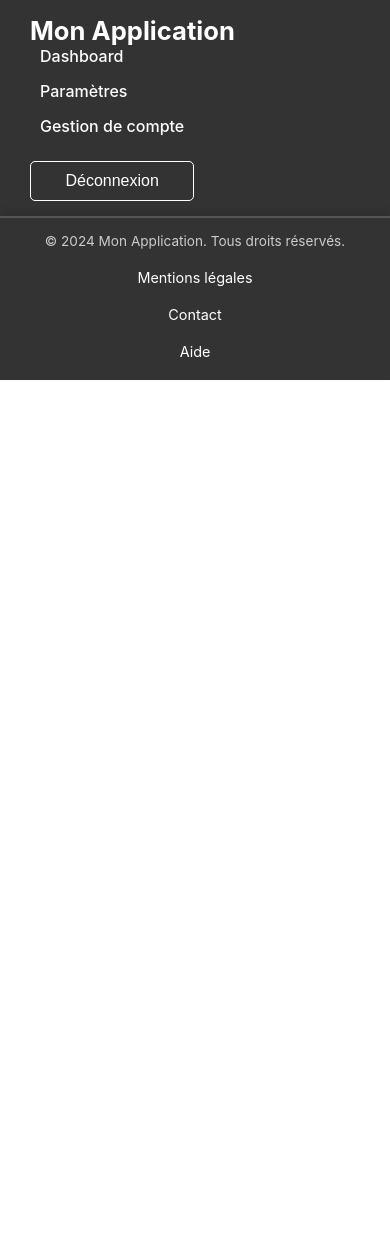
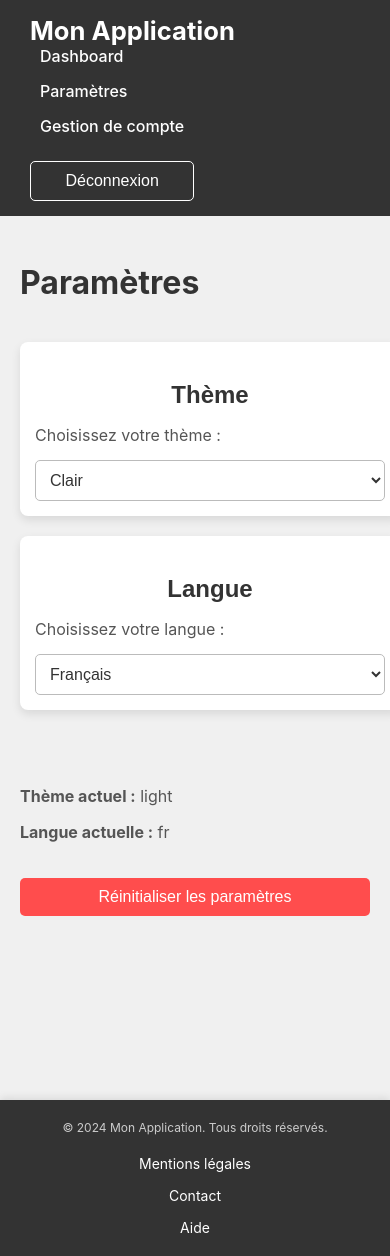
Before and after one commit to nicolasdraperi/Projet-Ipssi, a React (Create React App) app in the folder projet-ipssifront/: page /settings in a window 390 px wide. Before the commit the page ends 844 px from the top, so only its background shows below. Built offline with nearby package versions, Linux system fonts and the light colour scheme.

Commit message:
setting et mentions legales falll

```diff
--- a/projet-ipssifront/src/App.js
+++ b/projet-ipssifront/src/App.js
@@ -6,6 +6,8 @@ import UserDashboard from './pages/UserDashboard';  // Import du Dashboard
 import LoginPage from './pages/LoginPage';  // Import de la page de connexion
 import SignupPage from './pages/SignupPage';  // Import de la page d'inscription
 import AccountManagement from './pages/AccountManagement';  // Import de la page de gestion du compte
+import MentionsLegales from './pages/MentionsLegales';  // Importez la page Mentions légales
+import SettingsPage from './pages/SettingsPage';  // Assurez-vous que le chemin est correct
 
 const App = () => {
     const [isAuthenticated, setIsAuthenticated] = useState(!!localStorage.getItem('token'));
@@ -39,6 +41,12 @@ const App = () => {
                     {/* Route pour la gestion du compte, accessible seulement si l'utilisateur est authentifié */}
                     <Route path="/account" element={isAuthenticated ? <AccountManagement /> : <Navigate to="/login" />} />
 
+                    {/* Route pour les mentions légales */}
+                    <Route path="/mentions-legales" element={<MentionsLegales />} />
+
+                    <Route path="/settings" element={<SettingsPage />} /> {/* Associez SettingsPage à la route */}
+
+
                     {/* Redirection de la route "/" vers le Dashboard si l'utilisateur est authentifié, sinon vers /login */}
                     <Route path="/" element={isAuthenticated ? <Navigate to="/dashboard" /> : <Navigate to="/login" />} />
                 </Routes>
--- a/projet-ipssifront/src/assets/css/Footer.css
+++ b/projet-ipssifront/src/assets/css/Footer.css
@@ -1,55 +1,56 @@
-/* Style du footer */
+/* Conteneur principal du footer */
 .footer {
     background-color: #333;
     color: white;
-    padding: 20px;
+    padding: 20px 0;
     text-align: center;
-    border-top: 2px solid #555;
-    box-shadow: 0 -4px 8px rgba(0, 0, 0, 0.1); /* Effet d'ombre subtile pour le design */
+    position: relative;
+    bottom: 0;
+    width: 100%;
+    box-shadow: 0 -2px 8px rgba(0, 0, 0, 0.1);
 }
 
+/* Texte de copyright */
 .footer p {
     margin: 0;
-    font-size: 1rem; /* Légèrement agrandi pour une meilleure lisibilité */
-    color: #ccc; /* Couleur plus douce pour le texte */
+    padding-bottom: 10px;
+    font-size: 14px;
+    color: #ccc;
 }
 
+/* Conteneur des liens du footer */
 .footer-links {
-    margin-top: 15px;
     display: flex;
     justify-content: center;
-    gap: 20px; /* Ajout d'espace entre les liens */
+    gap: 30px; /* Espace entre chaque lien */
+    margin-top: 10px;
 }
 
+/* Style pour les liens du footer */
 .footer-links a {
-    color: white;
-    font-size: 0.95rem;
     text-decoration: none;
-    padding: 5px 10px;
-    transition: color 0.3s ease, transform 0.3s ease; /* Effet de transition fluide */
+    color: #fff;
+    font-size: 16px;
+    transition: color 0.3s ease;
 }
 
+/* Effet hover sur les liens */
 .footer-links a:hover {
-    color: #007bff;
-    transform: scale(1.1); /* Agrandissement subtil lors du survol */
+    color: #007bff; /* Change la couleur au survol */
 }
 
-/* Responsivité pour petits écrans */
-@media (max-width: 768px) {
-    .footer {
-        padding: 15px 10px;
-    }
-
+/* Réglage des styles pour les petits écrans */
+@media (max-width: 600px) {
     .footer-links {
         flex-direction: column;
-        gap: 10px; /* Espacement vertical pour mobile */
+        gap: 15px; /* Espacement réduit sur mobile */
     }
 
     .footer p {
-        font-size: 0.85rem;
+        font-size: 12px;
     }
 
     .footer-links a {
-        font-size: 0.9rem;
+        font-size: 14px;
     }
 }
--- /dev/null
+++ b/projet-ipssifront/src/assets/css/MentionsLegales.css
@@ -0,0 +1,45 @@
+.mentions-legales {
+    max-width: 800px;
+    margin: 50px auto;
+    padding: 20px;
+    background-color: #ffffff;
+    border-radius: 10px;
+    box-shadow: 0px 4px 8px rgba(0, 0, 0, 0.1);
+    line-height: 1.6;
+    color: #333;
+}
+
+.mentions-legales h1 {
+    text-align: center;
+    font-size: 2.5rem;
+    margin-bottom: 20px;
+    color: #007bff;
+}
+
+.mentions-legales section {
+    margin-bottom: 30px;
+}
+
+.mentions-legales h2 {
+    font-size: 1.8rem;
+    margin-bottom: 10px;
+    color: #0056b3;
+}
+
+.mentions-legales p {
+    font-size: 1rem;
+    color: #555;
+}
+
+.mentions-legales strong {
+    color: #000;
+}
+
+.mentions-legales a {
+    color: #007bff;
+    text-decoration: none;
+}
+
+.mentions-legales a:hover {
+    text-decoration: underline;
+}
--- a/projet-ipssifront/src/assets/css/SettingsPage.css
+++ b/projet-ipssifront/src/assets/css/SettingsPage.css
@@ -1,24 +1,134 @@
+/* Style global de la page */
 .settings-page {
-    padding: 20px;
+    padding: 40px;
+    background-color: #f0f0f0;
+    min-height: 100vh; /* Occuper toute la hauteur de l'écran */
+    display: flex;
+    flex-direction: column;
+    justify-content: flex-start; /* Alignement en haut */
 }
 
-.settings-page.light {
-    background-color: #f9f9f9;
-    color: #333;
+/* Titre principal */
+.settings-page h2 {
+    font-size: 32px;
+    margin-bottom: 40px;
+    text-align: left;
+    color: #333; /* Couleur sombre pour une meilleure lisibilité */
 }
 
-.settings-page.dark {
-    background-color: #333;
-    color: #f9f9f9;
+/* Section de paramètres avec des "cartes" */
+.settings-section {
+    background-color: white;
+    padding: 20px;
+    margin-bottom: 20px;
+    border-radius: 8px;
+    box-shadow: 0 4px 10px rgba(0, 0, 0, 0.1);
+    text-align: left;
+    width: 100%; /* Occuper toute la largeur disponible */
+    max-width: 800px; /* Limiter la largeur maximale */
 }
 
-.settings-section {
-    margin-bottom: 20px;
+/* Titre des sections */
+.settings-section h3 {
+    font-size: 24px;
+    margin-bottom: 10px;
+    color: #333; /* Texte sombre pour le thème clair */
 }
 
-select {
-    padding: 8px;
-    margin-left: 10px;
+/* Texte descriptif */
+.settings-section p {
+    font-size: 16px;
+    margin-bottom: 10px;
+    color: #555; /* Texte contrasté pour lisibilité */
+}
+
+/* Sélecteurs */
+.settings-section select {
+    width: 100%;
+    padding: 10px;
+    font-size: 16px;
     border-radius: 5px;
-    border: 1px solid #ccc;
+    border: 1px solid #bbb;
+    margin-top: 5px;
+    background-color: #fff;
+    color: #333; /* Texte sombre sur fond clair */
 }
+
+/* Section des paramètres actuels */
+.current-settings {
+    margin-top: 40px;
+    font-size: 16px;
+    color: #555; /* Texte avec contraste suffisant */
+    text-align: left;
+    max-width: 800px;
+}
+
+/* Bouton de réinitialisation */
+.reset-btn {
+    background-color: #ff4d4d;
+    color: white;
+    padding: 10px 20px;
+    font-size: 16px;
+    border-radius: 5px;
+    border: none;
+    cursor: pointer;
+    transition: background-color 0.3s ease;
+    margin-top: 20px;
+    max-width: 800px;
+    width: 100%; /* Utiliser toute la largeur */
+}
+
+/* Hover sur le bouton de réinitialisation */
+.reset-btn:hover {
+    background-color: #ff1a1a;
+}
+
+/* Mode sombre */
+.settings-page.dark {
+    background-color: #1e1e1e;
+    color: #eaeaea;
+}
+
+.settings-page.dark .settings-section {
+    background-color: #333;
+    color: #eaeaea;
+}
+
+.settings-page.dark h2,
+.settings-page.dark h3 {
+    color: #fff; /* Blanc pur pour un meilleur contraste */
+}
+
+.settings-page.dark p {
+    color: #cccccc; /* Gris clair pour éviter le blanc pur sur gris */
+}
+
+.settings-page.dark .reset-btn {
+    background-color: #ff6666;
+    color: white;
+}
+
+.settings-page.dark .reset-btn:hover {
+    background-color: #ff3333;
+}
+
+.settings-page.dark .settings-section select {
+    background-color: #444;
+    color: #eaeaea; /* Texte clair sur fond sombre */
+    border-color: #666;
+}
+
+/* Style spécifique pour les petits écrans */
+@media (max-width: 768px) {
+    .settings-page {
+        padding: 20px;
+    }
+
+    .settings-section {
+        padding: 15px;
+    }
+
+    .reset-btn {
+        width: 100%;
+    }
+}
--- a/projet-ipssifront/src/components/Footer.js
+++ b/projet-ipssifront/src/components/Footer.js
@@ -1,14 +1,16 @@
 import React from 'react';
-import '../assets/css/Footer.css';  // Crée un fichier CSS pour styliser le footer
+import { Link } from 'react-router-dom';  // Utilisez Link pour la navigation interne
+import '../assets/css/Footer.css';
 
 const Footer = () => {
     return (
         <footer className="footer">
             <p>&copy; 2024 Mon Application. Tous droits réservés.</p>
             <div className="footer-links">
-                <a href="/mentions-legales">Mentions légales</a>
-                <a href="/contact">Contact</a>
-                <a href="/aide">Aide</a>
+                {/* Ajoutez le lien vers la page des Mentions légales */}
+                <Link to="/mentions-legales">Mentions légales</Link>
+                <Link to="/contact">Contact</Link>
+                <Link to="/aide">Aide</Link>
             </div>
         </footer>
     );
--- /dev/null
+++ b/projet-ipssifront/src/pages/MentionsLegales.js
@@ -0,0 +1,68 @@
+import React from 'react';
+import '../assets/css/MentionsLegales.css';
+const MentionsLegales = () => {
+    return (
+        <div className="mentions-legales">
+            <h1>Mentions légales</h1>
+
+            <section>
+                <h2>Éditeur du site</h2>
+                <p>
+                    <strong>Nom de l'entreprise :</strong> Mon Application<br />
+                    <strong>Adresse :</strong> 456 Avenue des Champs-Élysées, Paris<br />
+                    <strong>Téléphone :</strong> +33 1 23 45 67 89<br />
+                    <strong>Email :</strong> contact@monapp.com<br />
+                    <strong>SIRET :</strong> 123 456 789 00010
+                </p>
+            </section>
+
+            <section>
+                <h2>Hébergement</h2>
+                <p>
+                    <strong>Hébergeur :</strong> OVH SAS<br />
+                    <strong>Adresse :</strong> 2 rue Kellermann, 59100 Roubaix, France<br />
+                    <strong>Téléphone :</strong> +33 9 72 10 10 07
+                </p>
+            </section>
+
+            <section>
+                <h2>Propriété intellectuelle</h2>
+                <p>
+                    Tous les contenus présents sur ce site, incluant, de façon non limitative, les graphismes, images, textes, vidéos, animations, sons, logos, gifs et icônes ainsi que leur mise en forme sont la propriété exclusive de Mon Application, à l'exception des marques, logos ou contenus appartenant à d'autres sociétés partenaires ou auteurs.
+                </p>
+            </section>
+
+            <section>
+                <h2>Données personnelles</h2>
+                <p>
+                    Les informations recueillies sur ce site sont enregistrées dans un fichier informatisé par Mon Application pour la gestion des utilisateurs. Elles sont conservées pendant une durée de 3 ans et sont destinées à l’équipe de Mon Application.
+                    <br />
+                    Conformément à la loi « informatique et libertés », vous pouvez exercer votre droit d'accès aux données vous concernant et les faire rectifier en contactant : <strong>contact@monapp.com</strong>
+                </p>
+            </section>
+
+            <section>
+                <h2>Conditions d’utilisation</h2>
+                <p>
+                    L’utilisation de ce site implique l’acceptation pleine et entière des conditions générales d’utilisation ci-après décrites. Ces conditions d’utilisation sont susceptibles d’être modifiées ou complétées à tout moment.
+                </p>
+            </section>
+
+            <section>
+                <h2>Limitation de responsabilité</h2>
+                <p>
+                    Mon Application ne pourra être tenue responsable des dommages directs et indirects causés au matériel de l’utilisateur, lors de l’accès au site <strong>monapp.com</strong>.
+                </p>
+            </section>
+
+            <section>
+                <h2>Litiges</h2>
+                <p>
+                    Les présentes conditions du site <strong>monapp.com</strong> sont régies par les lois françaises. En cas de litige, et à défaut d'accord amiable, les tribunaux français seront seuls compétents.
+                </p>
+            </section>
+        </div>
+    );
+};
+
+export default MentionsLegales;
--- a/projet-ipssifront/src/pages/SettingsPage.js
+++ b/projet-ipssifront/src/pages/SettingsPage.js
@@ -2,11 +2,9 @@ import React, { useState, useEffect } from 'react';
 import '../assets/css/SettingsPage.css';
 
 const SettingsPage = () => {
-    // État pour stocker les paramètres de l'utilisateur
     const [theme, setTheme] = useState('light');
     const [language, setLanguage] = useState('fr');
 
-    // Charger les paramètres depuis le LocalStorage à l'initialisation du composant
     useEffect(() => {
         const storedTheme = localStorage.getItem('theme');
         const storedLanguage = localStorage.getItem('language');
@@ -15,26 +13,24 @@ const SettingsPage = () => {
         if (storedLanguage) setLanguage(storedLanguage);
     }, []);
 
-    // Sauvegarder les paramètres dans le LocalStorage lorsque les préférences changent
     useEffect(() => {
         localStorage.setItem('theme', theme);
         localStorage.setItem('language', language);
     }, [theme, language]);
 
-    // Fonction pour réinitialiser les paramètres
     const resetSettings = () => {
-        localStorage.clear(); // Efface toutes les données dans le LocalStorage
-        setTheme('light'); // Réinitialise le thème à la valeur par défaut
-        setLanguage('fr'); // Réinitialise la langue à la valeur par défaut
+        localStorage.clear();
+        setTheme('light');
+        setLanguage('fr');
     };
 
     return (
         <div className={`settings-page ${theme}`}>
             <h2>Paramètres</h2>
 
-            {/* Sélection du thème */}
             <div className="settings-section">
-                <label htmlFor="theme">Thème :</label>
+                <h3>Thème</h3>
+                <p>Choisissez votre thème :</p>
                 <select
                     id="theme"
                     value={theme}
@@ -45,9 +41,9 @@ const SettingsPage = () => {
                 </select>
             </div>
 
-            {/* Sélection de la langue */}
             <div className="settings-section">
-                <label htmlFor="language">Langue :</label>
+                <h3>Langue</h3>
+                <p>Choisissez votre langue :</p>
                 <select
                     id="language"
                     value={language}
@@ -58,12 +54,12 @@ const SettingsPage = () => {
                 </select>
             </div>
 
-            {/* Appliquer les changements dynamiquement */}
-            <p>Thème actuel : <strong>{theme}</strong></p>
-            <p>Langue actuelle : <strong>{language}</strong></p>
+            <div className="current-settings">
+                <p><strong>Thème actuel :</strong> {theme}</p>
+                <p><strong>Langue actuelle :</strong> {language}</p>
+            </div>
 
-            {/* Bouton de réinitialisation des paramètres */}
-            <button onClick={resetSettings}>
+            <button className="reset-btn" onClick={resetSettings}>
                 Réinitialiser les paramètres
             </button>
         </div>
```
